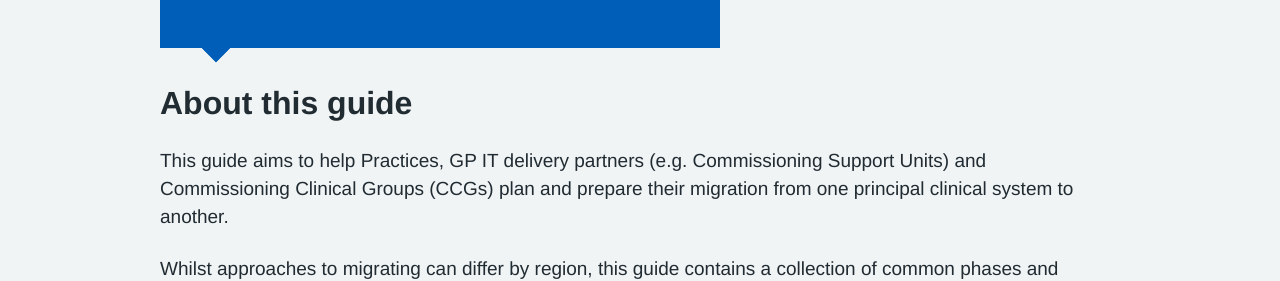
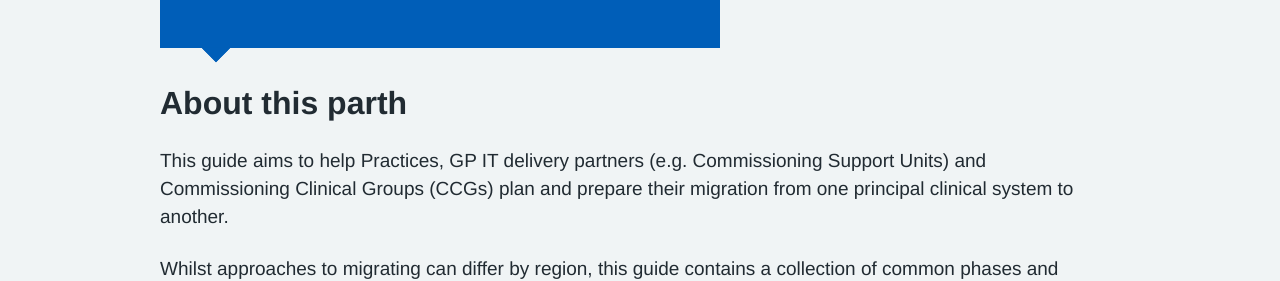
Before and after one commit to nhsconnect/prm-practice-migration, a Jekyll site: the page built from index.md, in a window 1280 px wide. Shown: the part 533-814 px from the top of the page. Built offline with Jekyll 4.4.1, drawn with Linux system fonts in a browser that asks for light colours; some web fonts are replaced.

Commit message:
testchange

```diff
--- a/index.md
+++ b/index.md
@@ -7,7 +7,7 @@ show_hero: true
 
 ---
 
-## About this guide
+## About this parth
 
 This guide aims to help Practices, GP IT delivery partners (e.g. Commissioning Support Units) and Commissioning Clinical Groups (CCGs) plan and prepare their migration from one principal clinical system to another.
 
```
